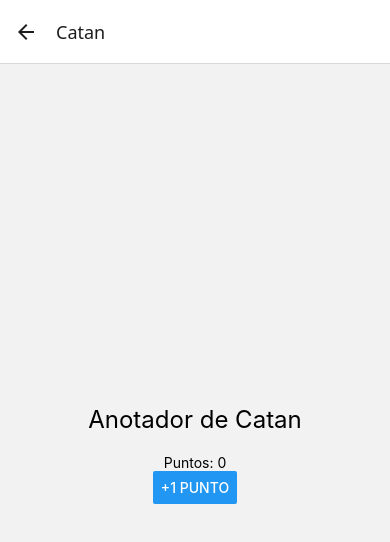
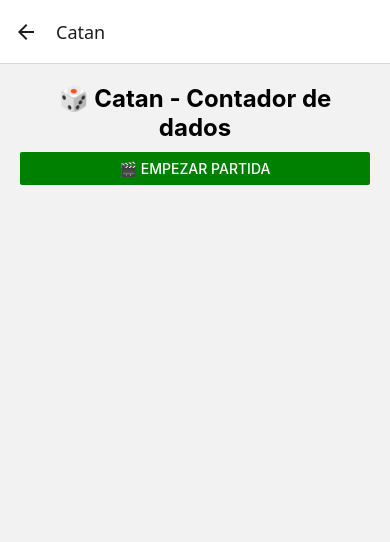
Before and after one commit to gabiperez/Anotador, a React Native app: screen /Catan in a window 390 px wide. Shown: the top 542 px of the page. Built offline with nearby package versions, Linux system fonts and the light colour scheme.

Commit message:
1° paso catan

```diff
--- a/package.json
+++ b/package.json
@@ -22,7 +22,8 @@
     "react-native-reanimated": "~3.3.0",
     "react-native-safe-area-context": "4.6.3",
     "react-native-screens": "~3.22.0",
-    "react-native-web": "~0.19.6"
+    "react-native-web": "~0.19.6",
+    "react-native-svg": "13.9.0"
   },
   "devDependencies": {
     "@babel/core": "^7.20.0"
--- a/screens/Catan.js
+++ b/screens/Catan.js
@@ -1,30 +1,202 @@
-// screens/Catan.js
-import React, { useState } from "react";
-import { View, Text, Button, StyleSheet } from "react-native";
+import React, { useState, useEffect } from "react";
+import {
+  View,
+  Text,
+  Button,
+  ScrollView,
+  Alert,
+  StyleSheet,
+} from "react-native";
 
 const Catan = () => {
-  const [puntos, setPuntos] = useState(0);
+  const numeros = Array.from({ length: 11 }, (_, i) => i + 2); // [2, 3, ..., 12]
+
+  const inicializarConteo = () =>
+    numeros.reduce((acc, n) => ({ ...acc, [n]: 0 }), {});
+
+  const [conteo, setConteo] = useState(inicializarConteo());
+  const [historial, setHistorial] = useState([]);
+  const [inicio, setInicio] = useState(Date.now());
+  const [tiempo, setTiempo] = useState(0);
+  const [partidaActiva, setPartidaActiva] = useState(false);
+
+  useEffect(() => {
+    if (!partidaActiva) return;
+
+    const interval = setInterval(() => {
+      setTiempo(Date.now() - inicio);
+    }, 1000);
+
+    return () => clearInterval(interval);
+  }, [inicio, partidaActiva]);
+
+  const incrementar = (numero) => {
+    setConteo((prev) => ({
+      ...prev,
+      [numero]: prev[numero] + 1,
+    }));
+  };
+
+  const reiniciar = () => {
+    Alert.alert("¿Reiniciar partida?", "Se guardará en el historial.", [
+      { text: "Cancelar", style: "cancel" },
+      {
+        text: "Reiniciar",
+        onPress: () => {
+          setHistorial([...historial, { datos: conteo, tiempo }]);
+          setConteo(inicializarConteo());
+          setInicio(Date.now());
+          setTiempo(0);
+          setPartidaActiva(false);
+        },
+      },
+    ]);
+  };
+
+  const formatearTiempo = (ms) => {
+    const totalSeg = Math.floor(ms / 1000);
+    const min = Math.floor(totalSeg / 60)
+      .toString()
+      .padStart(2, "0");
+    const seg = (totalSeg % 60).toString().padStart(2, "0");
+    return `${min}:${seg}`;
+  };
 
   return (
-    <View style={styles.container}>
-      <Text style={styles.title}>Anotador de Catan</Text>
-      <Text>Puntos: {puntos}</Text>
-      <Button title="+1 Punto" onPress={() => setPuntos((p) => p + 1)} />
-    </View>
+    <ScrollView contentContainerStyle={styles.container}>
+      <Text style={styles.titulo}>🎲 Catan - Contador de dados</Text>
+
+      {!partidaActiva && (
+        <Button
+          title="🎬 Empezar partida"
+          color="green"
+          onPress={() => {
+            setInicio(Date.now());
+            setPartidaActiva(true);
+          }}
+        />
+      )}
+
+      {partidaActiva && (
+        <>
+          <Text style={styles.tiempo}>
+            ⏱️ Tiempo: {formatearTiempo(tiempo)}
+          </Text>
+
+          <View style={styles.botonera}>
+            {numeros.map((numero) => (
+              <View key={numero} style={styles.botonContenedor}>
+                <Button
+                  title={numero.toString()}
+                  onPress={() => incrementar(numero)}
+                />
+                <Text style={styles.contador}>Veces: {conteo[numero]}</Text>
+              </View>
+            ))}
+          </View>
+
+          <Text style={styles.subtitulo}>📊 Estadísticas actuales</Text>
+          <View style={styles.barrasContainer}>
+            {Object.entries(conteo).map(([numero, cantidad]) => (
+              <View key={numero} style={styles.barraFila}>
+                <Text style={{ width: 30 }}>{numero}</Text>
+                <View style={[styles.barra, { width: cantidad * 10 }]} />
+                <Text style={styles.cantidadTexto}>{cantidad}</Text>
+              </View>
+            ))}
+          </View>
+
+          <View style={{ marginTop: 20 }}>
+            <Button
+              title="🔄 Reiniciar partida"
+              onPress={reiniciar}
+              color="#FF6347"
+            />
+          </View>
+        </>
+      )}
+
+      {historial.length > 0 && (
+        <>
+          <Text style={styles.subtitulo}>📁 Historial de partidas</Text>
+          {historial.map((h, idx) => (
+            <View key={idx} style={styles.historialItem}>
+              <Text style={{ fontWeight: "bold" }}>
+                Partida {idx + 1} – Tiempo: {formatearTiempo(h.tiempo)}
+              </Text>
+              {Object.entries(h.datos).map(([n, c]) => (
+                <Text key={n}>
+                  Número {n}: {c} veces
+                </Text>
+              ))}
+            </View>
+          ))}
+        </>
+      )}
+    </ScrollView>
   );
 };
 
-export default Catan;
-
 const styles = StyleSheet.create({
   container: {
-    flex: 1,
-    padding: 24,
-    justifyContent: "center",
+    padding: 20,
+    alignItems: "stretch",
+  },
+  titulo: {
+    fontSize: 24,
+    fontWeight: "bold",
+    marginBottom: 10,
+    textAlign: "center",
+  },
+  tiempo: {
+    fontSize: 18,
+    marginBottom: 10,
+    textAlign: "center",
+  },
+  botonera: {
+    flexDirection: "row",
+    flexWrap: "wrap",
+    justifyContent: "space-between",
+  },
+  botonContenedor: {
+    width: "30%",
+    marginVertical: 10,
     alignItems: "center",
   },
-  title: {
-    fontSize: 24,
-    marginBottom: 20,
+  contador: {
+    marginTop: 5,
+    fontSize: 16,
+  },
+  subtitulo: {
+    fontSize: 20,
+    marginTop: 20,
+    marginBottom: 5,
+  },
+  barrasContainer: {
+    width: "100%",
+    marginTop: 10,
+  },
+  barraFila: {
+    flexDirection: "row",
+    alignItems: "center",
+    marginVertical: 4,
+  },
+  barra: {
+    height: 20,
+    backgroundColor: "#4a90e2",
+    borderRadius: 4,
+    marginHorizontal: 10,
+  },
+  cantidadTexto: {
+    fontSize: 16,
+    minWidth: 30,
+  },
+  historialItem: {
+    padding: 10,
+    marginTop: 10,
+    backgroundColor: "#f0f0f0",
+    borderRadius: 6,
   },
 });
+
+export default Catan;
```
